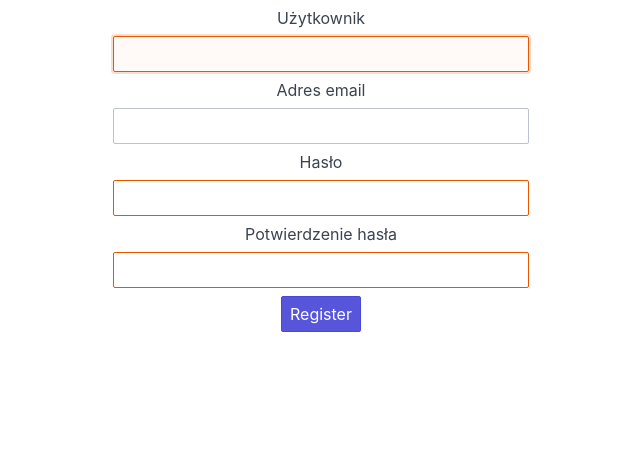
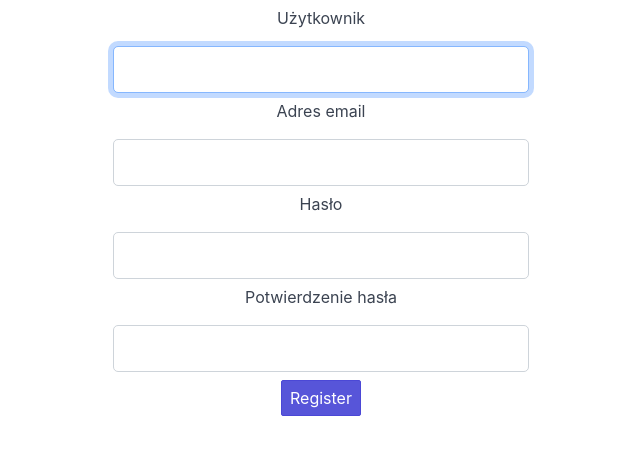
Before and after one commit to mcpiatkowski/future_collars_final, a Django app: page /register/ in a window 1280 px wide. Shown: the part 36-491 px from the top of the page, without its empty margins (319-959 px from the left). Run offline with Django 3.2, Linux system fonts and the light colour scheme.

Commit message:
register form validation fixed with bootstrap

```diff
--- a/commentsdep/articles/forms.py
+++ b/commentsdep/articles/forms.py
@@ -59,8 +59,8 @@ class CreateUserForm(UserCreationForm):
         ]
 
         widgets = {
-            'username': forms.TextInput(attrs={'class': 'form-input'}),
-            'email': forms.TextInput(attrs={'class': 'form-input'}),
+            'username': forms.TextInput(attrs={'class': 'form-control'}),
+            'email': forms.TextInput(attrs={'class': 'form-control'}),
         }
 
 
--- a/commentsdep/articles/templates/registration/register.html
+++ b/commentsdep/articles/templates/registration/register.html
@@ -3,6 +3,7 @@
 <html>
     <head>
         <meta name="viewport" content="width=device-width, initial-scale=1.0, shrink-to-fit=no">
+        <link href="https://cdn.jsdelivr.net/npm/bootstrap@5.0.0-beta3/dist/css/bootstrap.min.css" rel="stylesheet" integrity="sha384-eOJMYsd53ii+scO/bJGFsiCZc+5NDVN2yr8+0RDqr0Ql0h+rP48ckxlpbzKgwra6" crossorigin="anonymous">
         <link rel="stylesheet" type="text/css" href="{% static 'articles/css/spectre.css' %}">
         <link rel="stylesheet" type="text/css" href="{% static 'articles/css/spectre-exp.css' %}">
         <link rel="stylesheet" type="text/css" href="{% static 'articles/css/spectre-icons.css' %}">
@@ -19,18 +20,17 @@
         </header>
         <div class="columns">
             <div class="column col-4 col-lg-6 col-md-8 col-sm-10 col-mx-auto">
-                <form method="POST" action="">
+                <form method="POST" novalidate autocomplete="off">
                     {% csrf_token %}
-
                     <div class="form-group" style="text-align:center">
                         <label class="form-label">{{ form.username.label }}</label>
                         {{ form.username }}
                         <label class="form-label">{{ form.email.label }}</label>
                         {{ form.email }}
                         <label class="form-label">{{ form.password1.label }}</label>
-                        <input class="form-input" type="password" name="password1" autocomplete="new-password" required="" id="id_password1">
+                        <input class="form-control" type="password" name="password1" autocomplete="new-password" required="" id="id_password1">
                         <label class="form-label">{{ form.password2.label }} </label>
-                        <input class="form-input" type="password" name="password2" autocomplete="new-password" required="" id="id_password2">
+                        <input class="form-control" type="password" name="password2" autocomplete="new-password" required="" id="id_password2">
                     </div>
                     <div style="text-align: center;">
                         <input class="btn btn-primary" type="submit" name="create user" value="Register">
@@ -38,5 +38,6 @@
                 </form>
             </div>
         </div>
+        <script src="https://cdn.jsdelivr.net/npm/bootstrap@5.0.0-beta3/dist/js/bootstrap.bundle.min.js" integrity="sha384-JEW9xMcG8R+pH31jmWH6WWP0WintQrMb4s7ZOdauHnUtxwoG2vI5DkLtS3qm9Ekf" crossorigin="anonymous"></script>
     </body>
 </html>
```
Also changed, not shown: commentsdep/articles/static/articles/css/style.css (line endings or trailing spaces), commentsdep/db.sqlite3.
